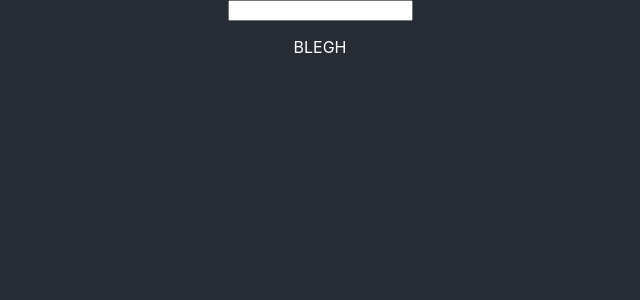
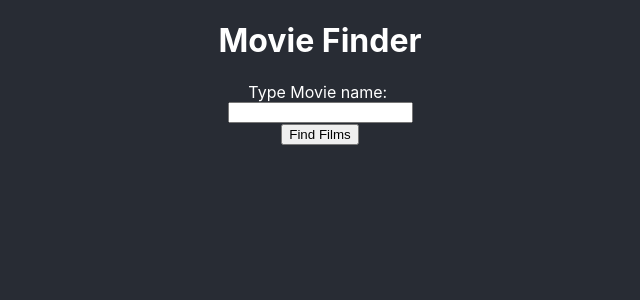
Before and after one commit to Jacob-Boardman/React-Movie-App, a React (Create React App) app: page / in a window 1280 px wide. Shown: the top 300 px of the page, without its empty margins (320-960 px from the left). Built offline with nearby package versions, Linux system fonts and the light colour scheme.

Commit message:
Finished basic search functionality

```diff
--- a/src/App.js
+++ b/src/App.js
@@ -1,6 +1,5 @@
 import React, { Component } from 'react';
 import './App.css';
-import Axios from 'axios';
 import Content from './Content.js';
 
 class App extends Component {
@@ -8,15 +7,25 @@ class App extends Component {
   constructor() {
     super();
     this.state ={
-      searchName: ''
+      searchName: 'Ant'
     }
+
+  // this.changeSearch = this.changeSearch.bind(this);
+  }
+
+  changeSearch = (event) => {
+    this.setState({searchName: event.target.value});
   }
 
   render() {
     return (
       <div className="App">
-        <input type="text"/>
-        <Content />
+        <div className = "header">
+          <h1>Movie Finder</h1>
+          </div>
+        Type Movie name:&nbsp;<input type="text" onChange={this.changeSearch}/>
+        <Content search = {this.state.searchName}/>
+
       </div>
     );
   }
--- a/src/Content.js
+++ b/src/Content.js
@@ -1,25 +1,39 @@
 import React, { Component } from 'react';
 import './App.css';
-import Axios from 'axios';
+import axios from 'axios';
 
 class Content extends Component {
     constructor() {
     super();
     this.state ={
-      films: [],
+      films: ""
     }
 
     this.getfilms = this.getfilms.bind(this);
 }
 
 getfilms(){
-
+    axios.get('http://www.omdbapi.com/?t='+this.props.search+'&apikey=843849e3&').then(response=>{
+        this.setState({films: response.data});
+        console.log(response.data);
+    })
 }
 
   render() {
     return (
       <div >
-        <p>BLEGH</p>
+
+        <button onClick={this.getfilms}>Find Films</button>
+
+        <div className="movieData">
+            <p className="title">{this.state.films['Title']}</p>
+            <p className="year">{this.state.films['Year']}</p>
+            <p className="rating">{this.state.films['Rated']}</p>
+            <p className="Description">{this.state.films['Plot']}</p>
+            <p className="poster"><img src={this.state.films['Poster']}/></p>
+        </div>
+
+
       </div>
     );
   }
```
